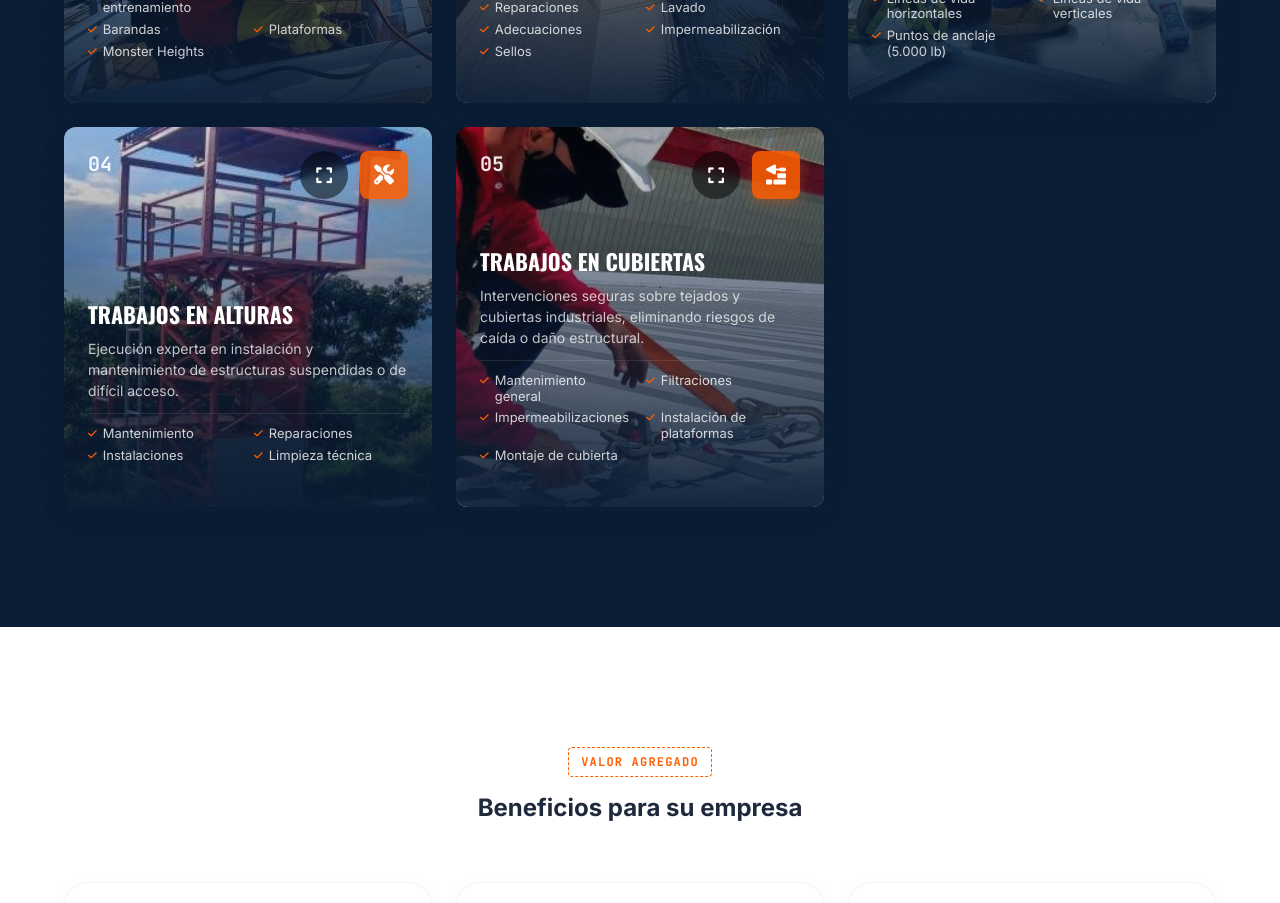
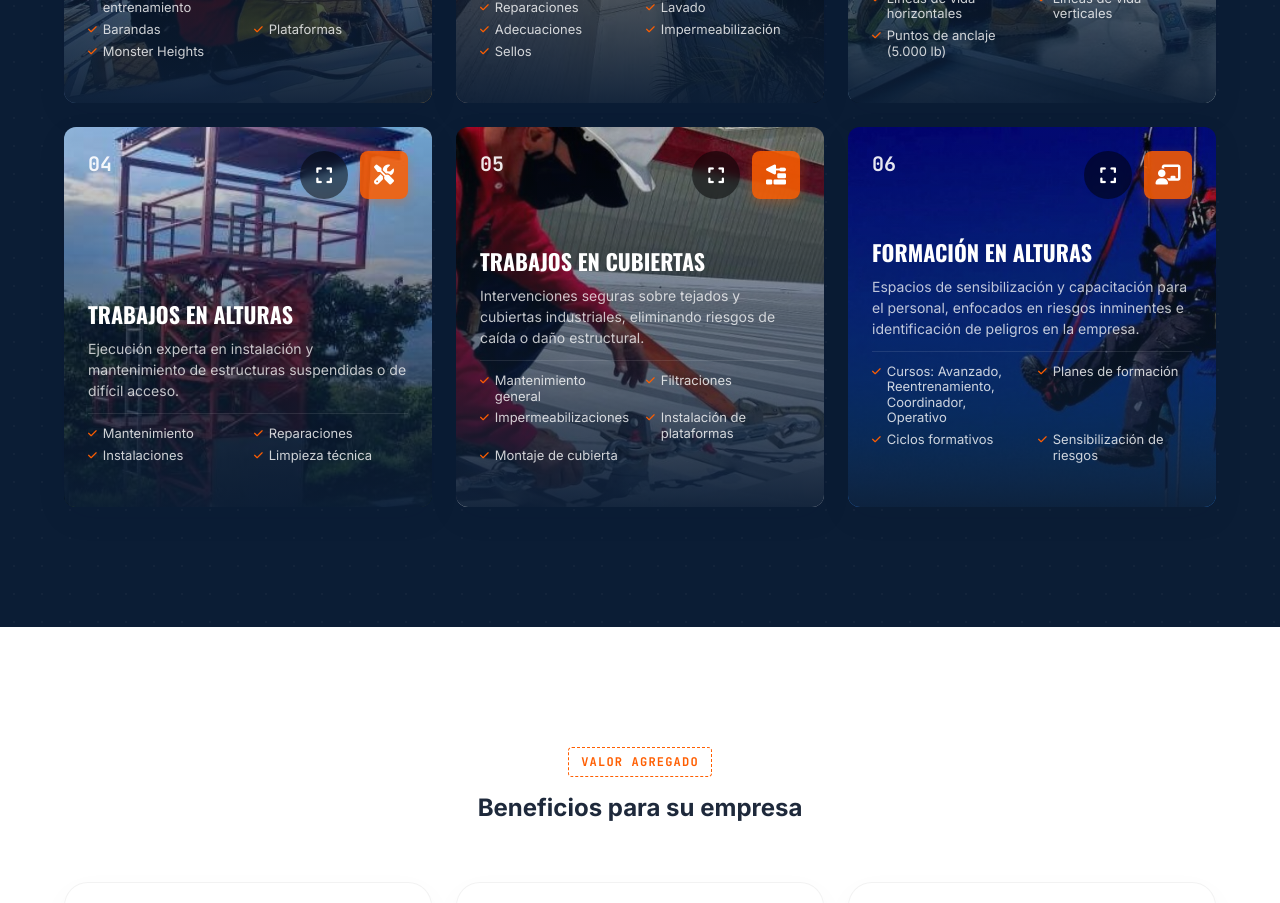
Before and after one commit to dpc2802/ESP_EN_ALTURAS, a Next.js app: page / in a window 1280 px wide. Shown: the part 2620-3523 px from the top of the page. Built offline with nearby package versions, Linux system fonts and the light colour scheme.

Commit message:
fix: correctly add formacion en alturas to services array

```diff
--- a/src/app/page.js
+++ b/src/app/page.js
@@ -554,6 +554,14 @@ function ServicesSection({ onItemClick }) {
       desc: "Intervenciones seguras sobre tejados y cubiertas industriales, eliminando riesgos de caída o daño estructural.",
       image: "/assets/real_roof_lifeline.jpg",
       bullets: ["Mantenimiento general", "Filtraciones", "Impermeabilizaciones", "Instalación de plataformas", "Montaje de cubierta"]
+    },
+    {
+      num: "06",
+      icon: "fa-chalkboard-user",
+      title: "FORMACIÓN EN ALTURAS",
+      desc: "Espacios de sensibilización y capacitación para el personal, enfocados en riesgos inminentes e identificación de peligros en la empresa.",
+      image: "/assets/real_rope_access.jpg",
+      bullets: ["Cursos: Avanzado, Reentrenamiento, Coordinador, Operativo", "Planes de formación", "Ciclos formativos", "Sensibilización de riesgos"]
     },
   ];
 
```
Also changed, not shown: add-training-robust.js (added, +21 -0 lines).
